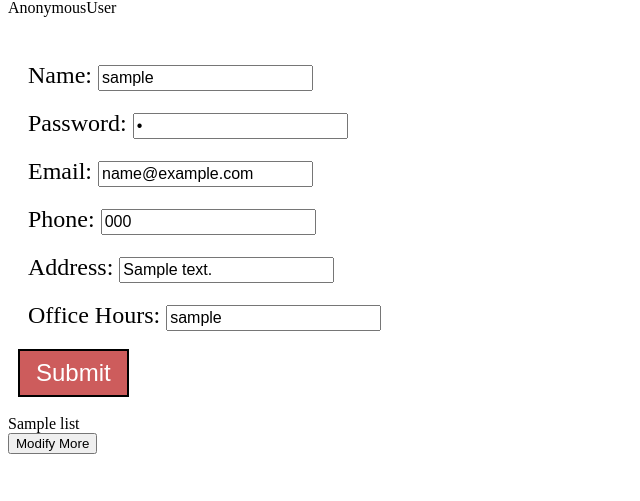
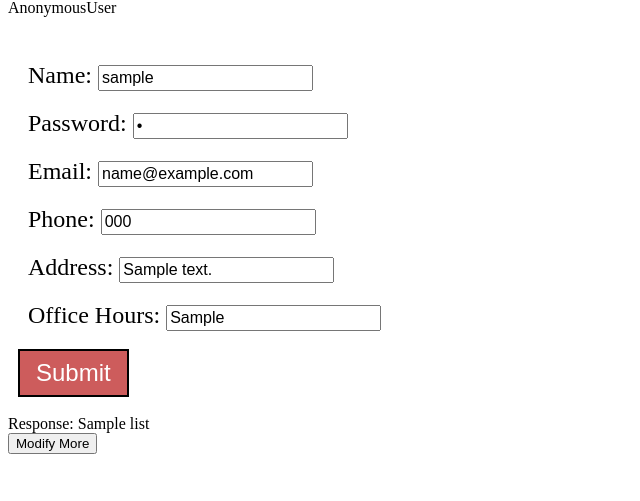
Before and after one commit to kmlacasse/webproject, a Django app: template templates/taapp/edit_account.html in a window 1280 px wide. Shown: the part 186-687 px from the top of the page, without its empty margins (0-640 px from the left). Run offline with Django 3.2, Linux system fonts and the light colour scheme; the template is opened without the code that fills it: most values are stand-ins (such as "Sample title", 1, 10 or a date in 2020).

Commit message:
Update edit_account.html

```diff
--- a/templates/taapp/edit_account.html
+++ b/templates/taapp/edit_account.html
@@ -9,9 +9,9 @@
             <p class="formText"> Email: <input type="text" name="email" class="textInput" value="{{ userEmail }}"></p><br>
             <p class="formText"> Phone: <input type="text" name="phone" class="textInput" value="{{ userPhone }}"></p><br>
             <p class="formText"> Address: <input type="text" name="address" class="textInput" value="{{ userAddress }}"></p><br>
-            <p class="formText"> Office Hours: <input type="text" name="officehours" class="textInput" value="{{ userName }}"></p><br>
+            <p class="formText"> Office Hours: <input type="text" name="officehours" class="textInput" value="{{ userHours }}"></p><br>
         </div>
         <input type="submit" class="submitModifyButton" value="Submit">
     </form><br>
-    <p1 class="responseField"> {{ list }} </p1><br>
+    <p1 class="responseField"> Response: {{ list }} </p1><br>
 {% endblock content %}
```
